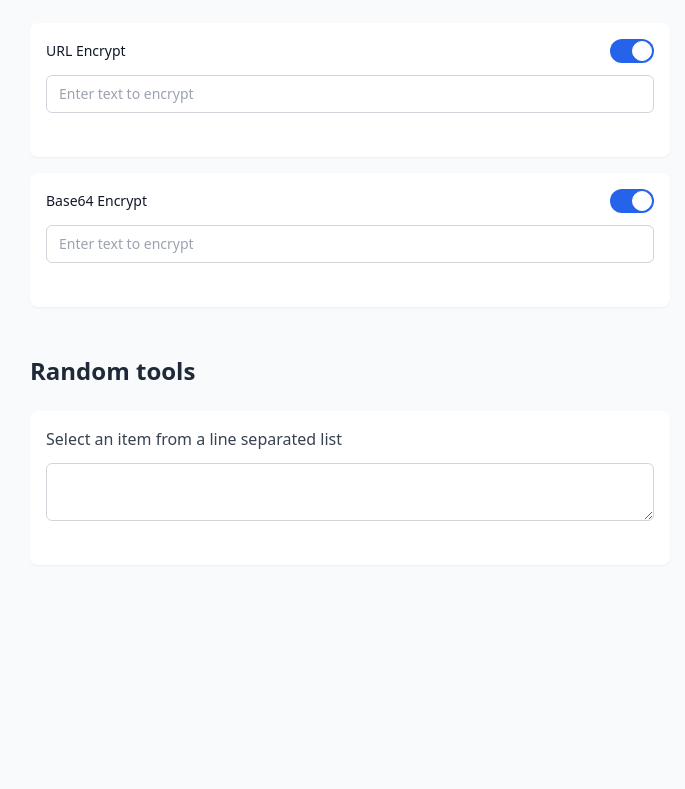
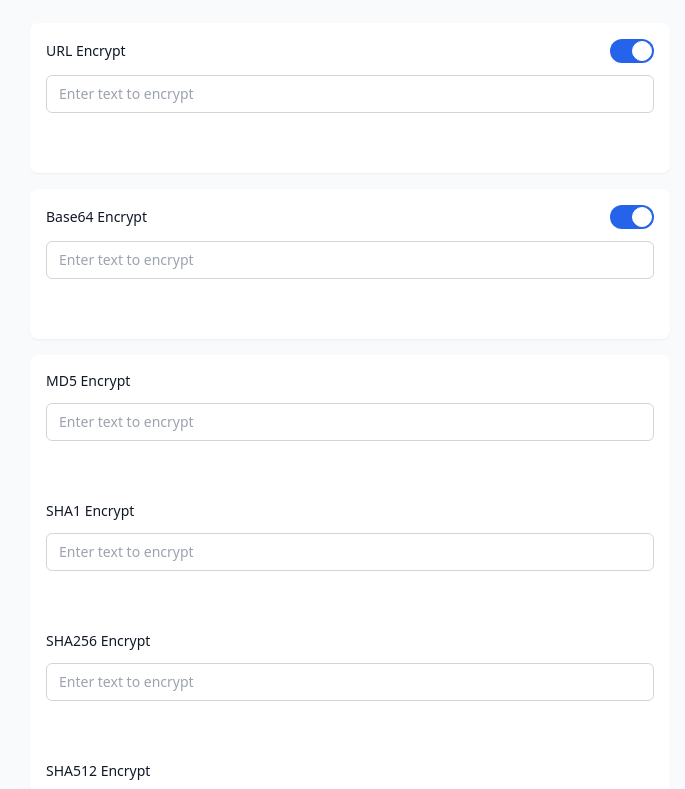
Before and after one commit to baalismlin/MyDevTools, a Vue app: page / in a window 1280 px wide. Shown: the part 471-1260 px from the top of the page, without its empty margins (290-975 px from the left). Before the commit the page ends 1092 px from the top, so only its background shows below. Built offline with nearby package versions, Linux system fonts and the light colour scheme.

Commit message:
Add Hash tools

```diff
--- a/package.json
+++ b/package.json
@@ -13,6 +13,7 @@
     "format": "prettier --write src/"
   },
   "dependencies": {
+    "crypto-js": "^4.2.0",
     "highlight.js": "^11.11.1",
     "marked": "^15.0.4",
     "marked-highlight": "^2.2.1",
@@ -22,6 +23,7 @@
   "devDependencies": {
     "@tsconfig/node22": "^22.0.0",
     "@types/chrome": "^0.0.287",
+    "@types/crypto-js": "^4.2.2",
     "@types/node": "^22.10.2",
     "@vitejs/plugin-vue": "^5.2.1",
     "@vue/eslint-config-prettier": "^10.1.0",
--- a/src/components/CipherTools/CommonCipher.vue
+++ b/src/components/CipherTools/CommonCipher.vue
@@ -6,7 +6,7 @@
   const props = defineProps<{
     schema: string
     encrypt: EncryptFunction
-    decrypt: DecryptFunction
+    decrypt?: DecryptFunction
   }>()
   const isEncrypt = ref(true)
   const inputText = ref('')
@@ -18,7 +18,9 @@
       if (isEncrypt.value) {
         result = props.encrypt(text)
       } else {
-        result = props.decrypt(text)
+        if (props.decrypt) {
+          result = props.decrypt(text)
+        }
       }
     }
     return result
@@ -31,7 +33,10 @@
       <span class="text-sm font-medium text-gray-900">
         {{ schema }} {{ isEncrypt ? 'Encrypt' : 'Decrypt' }}
       </span>
-      <label class="relative inline-flex items-center cursor-pointer">
+      <label
+        v-if="decrypt"
+        class="relative inline-flex items-center cursor-pointer"
+      >
         <input type="checkbox" v-model="isEncrypt" class="sr-only peer" />
         <div
           class="w-11 h-6 bg-gray-200 rounded-full peer peer-focus:ring-4 peer-focus:ring-blue-300 peer-checked:after:translate-x-full peer-checked:after:border-white after:content-[''] after:absolute after:top-[2px] after:left-[2px] after:bg-white after:border-gray-300 after:border after:rounded-full after:h-5 after:w-5 after:transition-all peer-checked:bg-blue-600"
--- /dev/null
+++ b/src/components/CipherTools/HashCipher.vue
@@ -0,0 +1,20 @@
+<script setup lang="ts">
+  import type { EncryptFunction } from '@/types'
+  import CommonCipher from './CommonCipher.vue'
+  import MD5 from 'crypto-js/MD5'
+  import SHA1 from 'crypto-js/SHA1'
+  import SHA256 from 'crypto-js/SHA256'
+  import SHA512 from 'crypto-js/SHA512'
+
+  const md5: EncryptFunction = (data: string) => MD5(data).toString()
+  const sha1: EncryptFunction = (data: string) => SHA1(data).toString()
+  const sha256: EncryptFunction = (data: string) => SHA256(data).toString()
+  const sha512: EncryptFunction = (data: string) => SHA512(data).toString()
+</script>
+
+<template>
+  <CommonCipher schema="MD5" :encrypt="md5" />
+  <CommonCipher schema="SHA1" :encrypt="sha1" class="mt-4" />
+  <CommonCipher schema="SHA256" :encrypt="sha256" class="mt-4" />
+  <CommonCipher schema="SHA512" :encrypt="sha512" class="mt-4" />
+</template>
--- a/src/components/CopyableResult.vue
+++ b/src/components/CopyableResult.vue
@@ -8,12 +8,15 @@
 
 <template>
   <label
-    class="text-gray-600 text-sm flex items-center px-3 cursor-pointer hover:bg-gray-50 relative group"
+    class="text-gray-600 text-sm flex items-center px-3 py-2 cursor-pointer hover:bg-gray-50 relative group w-full"
     @click="copyResult"
-    title="click to copy the content"
   >
-    {{ result }}
-    <span class="invisible group-hover:visible text-xs text-gray-400 ml-2">
+    <div class="flex-1 truncate" :title="result">
+      {{ result }}
+    </div>
+    <span
+      class="invisible group-hover:visible text-xs text-gray-400 ml-2 whitespace-nowrap"
+    >
       click to copy
     </span>
   </label>
--- a/src/views/UtilView.vue
+++ b/src/views/UtilView.vue
@@ -2,7 +2,8 @@
   import DevTool from '@/components/DevTool.vue'
 
   import URLCipher from '@/components/CipherTools/URLCipher.vue'
-  import Base64Encrypt from '@/components/CipherTools/Base64Cipher.vue'
+  import Base64Cipher from '@/components/CipherTools/Base64Cipher.vue'
+  import HashCipher from '@/components/CipherTools/HashCipher.vue'
 
   import TimestampToDatetime from '@/components/TimestampTools/TimestampToDatetime.vue'
   import DatetimeToTimestamp from '@/components/TimestampTools/DatetimeToTimestamp.vue'
@@ -16,7 +17,7 @@
     },
     {
       title: 'Cipher Tools',
-      tools: [URLCipher, Base64Encrypt],
+      tools: [URLCipher, Base64Cipher, HashCipher],
     },
     {
       title: 'Random tools',
```
Also changed, not shown: 2 other files (tests, documents, lock files or other folders).
